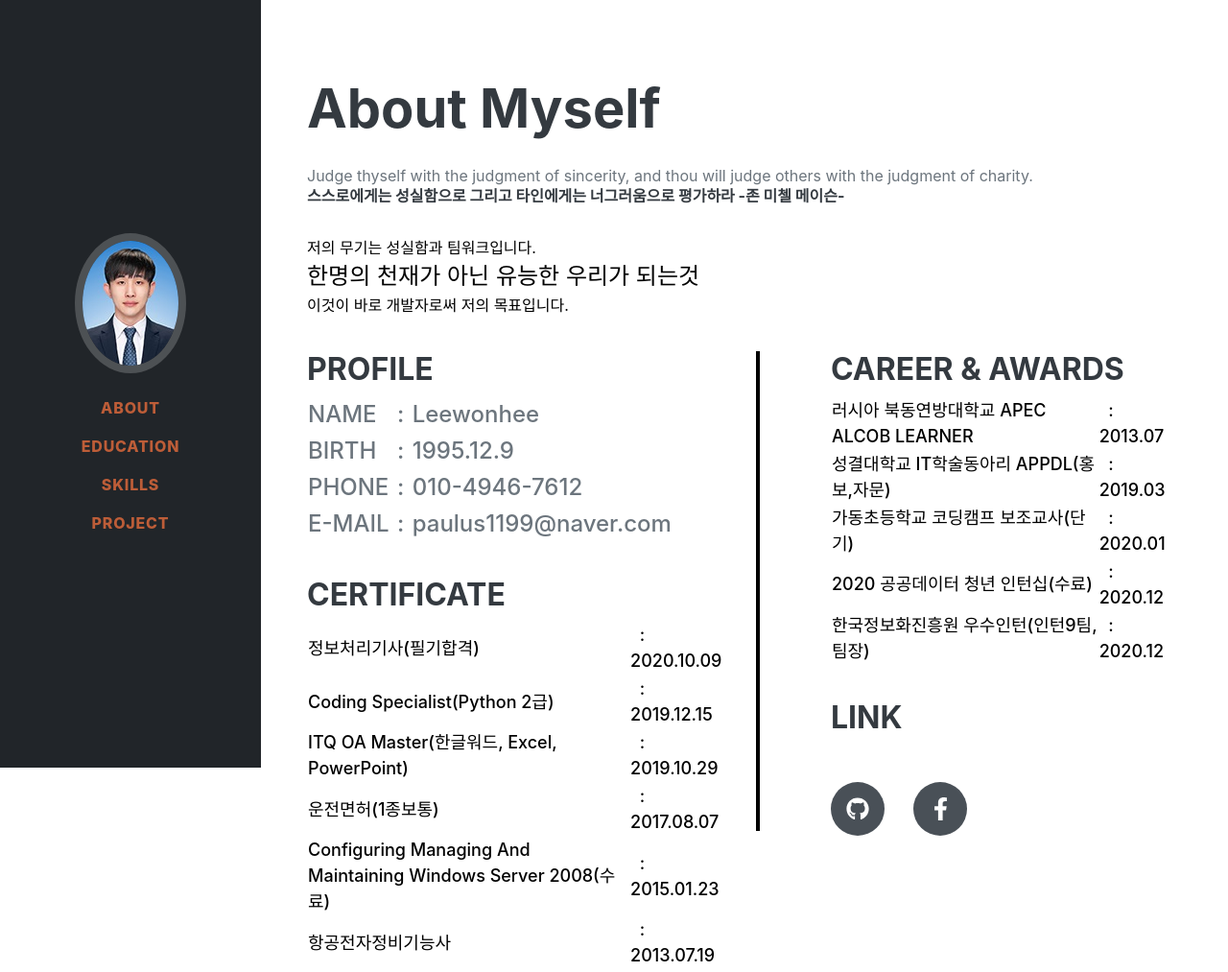
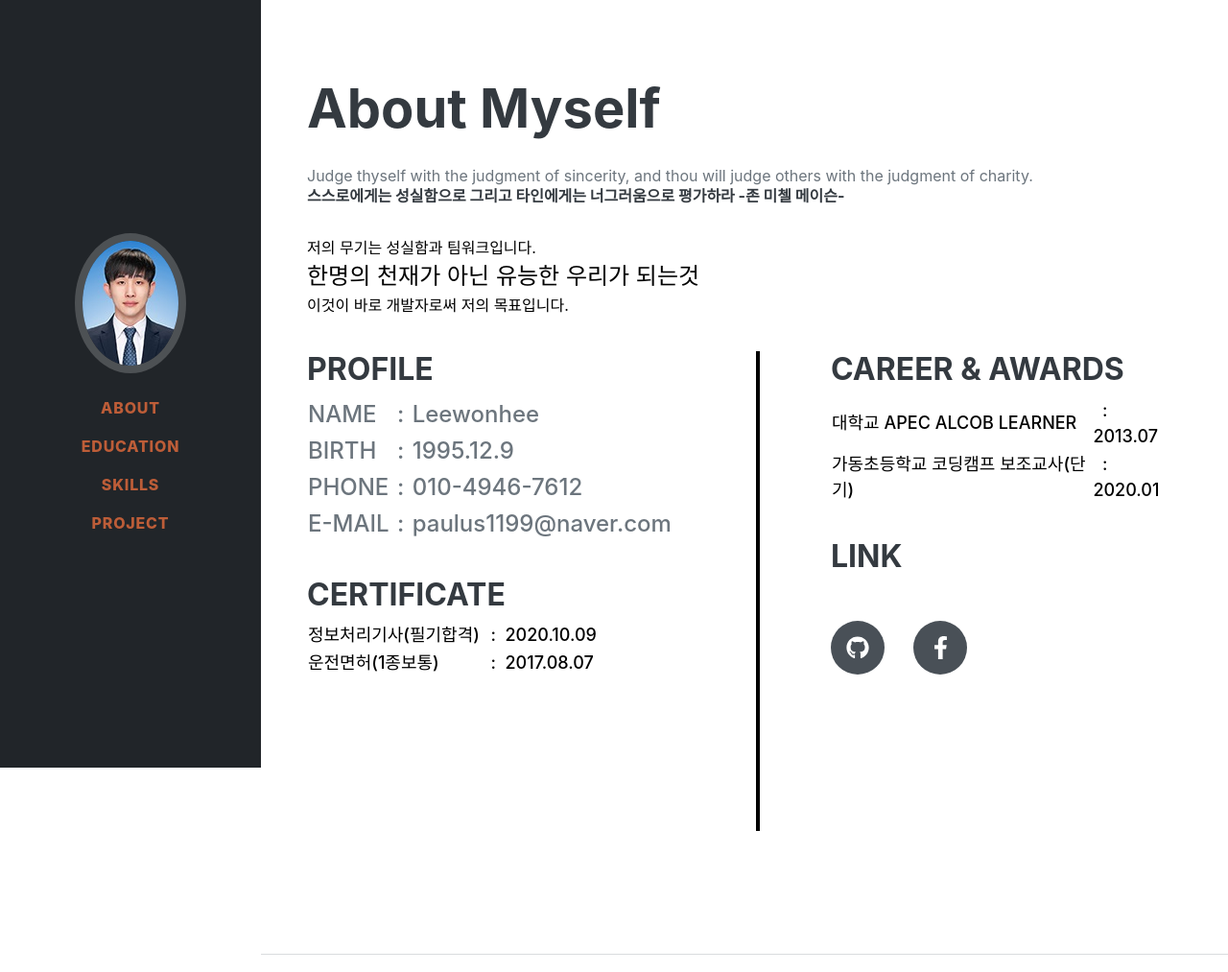
Before and after one commit to krseo71/krseo71.github.io, a plain HTML site: page index.html in a window 1280 px wide. Shown: the top 1013 px of the page at 96% size. Drawn offline with nearby package versions, Linux system fonts and the light colour scheme; a web font is replaced by a local one.

Commit message:
Update index.html

```diff
--- a/index.html
+++ b/index.html
@@ -5,7 +5,7 @@
         <meta name="viewport" content="width=device-width, initial-scale=1, shrink-to-fit=no" />
         <meta name="description" content="" />
         <meta name="author" content="" />
-        <title>안녕하세요 준비된 신입 개발자 이원희입니다.</title>
+        <title>안녕하세요 준비된 신입 개발자 서경록입니다.</title>
         <link rel="icon" type="image/x-icon" href="assets/img/favicon.ico" />
         <!-- Font Awesome icons (free version)-->
         <script src="https://use.fontawesome.com/releases/v5.15.4/js/all.js" crossorigin="anonymous"></script>
@@ -31,7 +31,7 @@
         <!-- Navigation-->
         <nav class="navbar navbar-expand-lg bg-dark text-white fixed-top" id="sideNav">
             <a class="navbar-brand js-scroll-trigger" href="#page-top">
-                <span class="d-block d-lg-none">준비된 개발자 이원희</span>
+                <span class="d-block d-lg-none">준비된 개발자 </span>
                 <span class="d-none d-lg-block"><img class="img-fluid img-profile rounded-circle mx-auto mb-2" src="assets/img/profile.jpg" alt="..." /></span>
             </a>
             <button class="navbar-toggler" type="button" data-bs-toggle="collapse" data-bs-target="#navbarResponsive" aria-controls="navbarResponsive" aria-expanded="false" aria-label="Toggle navigation"><span class="navbar-toggler-icon"></span></button>
@@ -98,24 +98,8 @@
                                             <td>&nbsp; :&nbsp; 2020.10.09</td>
                                         </tr>
                                         <tr>
-                                            <td style="text-transform:capitalize;">Coding Specialist(Python 2급)</td>
-                                            <td>&nbsp; :&nbsp; 2019.12.15</td>
-                                        </tr>
-                                        <tr>
-                                            <td style="text-transform:capitalize;">ITQ OA Master(한글워드, Excel, PowerPoint)</td>
-                                            <td>&nbsp; :&nbsp; 2019.10.29</td>
-                                        </tr>
-                                        <tr>
                                             <td>운전면허(1종보통)</td>
                                             <td>&nbsp; :&nbsp; 2017.08.07</td>
-                                        </tr>
-                                        <tr>
-                                            <td style="text-transform:capitalize;">configuring managing and maintaining windows server 2008(수료)</td>
-                                            <td>&nbsp; :&nbsp; 2015.01.23</td>
-                                        </tr>
-                                        <tr>
-                                            <td>항공전자정비기능사</td>
-                                            <td>&nbsp; :&nbsp; 2013.07.19</td>
                                         </tr>
                                     </table>
                                 </font>
@@ -130,32 +114,23 @@
                                 <font size="4" color="black">
                                     <table >
                                         <tr>
-                                            <td>러시아 북동연방대학교 APEC ALCoB Learner</td>
+                                            <td>대학교 APEC ALCoB Learner</td>
                                             <td>&nbsp; :&nbsp; 2013.07</td>
                                         </tr>
-                                        <tr>
-                                            <td>성결대학교 IT학술동아리 AppDL(홍보,자문)</td>
-                                            <td>&nbsp; :&nbsp; 2019.03</td>
-                                        </tr>
+
                                         <tr>
                                             <td>가동초등학교 코딩캠프 보조교사(단기)</td>
                                             <td>&nbsp; :&nbsp; 2020.01</td>
                                         </tr>
-                                        <tr>
-                                            <td>2020 공공데이터 청년 인턴십(수료)</td>
-                                            <td>&nbsp; :&nbsp; 2020.12</td>
-                                        </tr>
-                                        <tr>
-                                            <td>한국정보화진흥원 우수인턴(인턴9팀, 팀장)</td>
-                                            <td>&nbsp; :&nbsp; 2020.12</td>
-                                        </tr>
+
+
                                     </table>
                                 </font>
                                 <br>
                                 <h3>LINK</h3>
                                 <p class="lead mb-5"></p>
                                 <div class="social-icons">
-                                    <a class="social-icon" href="https://github.com/Leewonhee3"><i class="fab fa-github"></i></a>
+                                    <a class="social-icon" href="https://github.com/krseo71"><i class="fab fa-github"></i></a>
                                     <a class="social-icon" href="https://www.facebook.com/permalink.php?story_fbid=1540006052853463&id=100005322480224&__cft__[0]=AZWJKjfy9wzrD8iXPAJ1wJr2-Et4nUIimkrUz4enQfuKHcjYms8RStZBufb_21MKD4rKKkKoZBmO-a9Zxc00AFERm-KtDxzvVMInOlFw-87PMKwQoGDQ3iWm6PLToS5v2rWu9yiw6Vk0gXm59qc-cbu1&__tn__=%2CO%2CP-R"><i class="fab fa-facebook-f"></i></a>
                                 </div>
                             </div>
```
